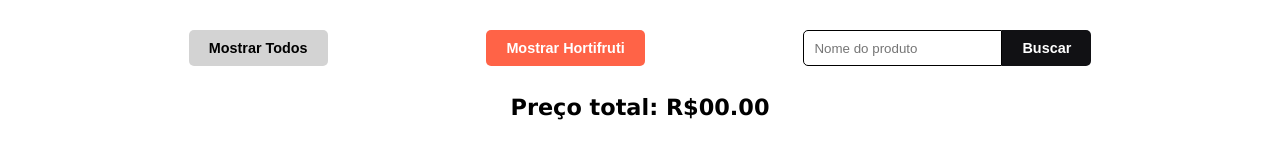
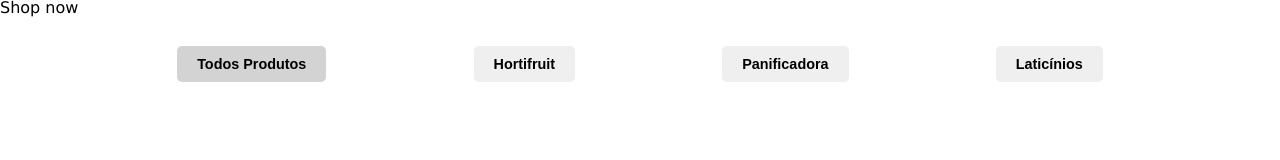
Before and after one commit to Kenzie-Academy-Brasil-Developers/entrega-lista-produtos-m2-sprint-1b-NicollyAlves, a plain HTML site: page index.html in a window 1280 px wide. Drawn offline with Linux system fonts and the light colour scheme.

Commit message:
Update index.html

```diff
--- a/index.html
+++ b/index.html
@@ -12,44 +12,42 @@
 
     <!-- CABEÇALHO -->
     <header>
+        <nav>
+            <h1 class="tituloPrincipal"><strong>Shop now</strong></h1>
+        </nav>
         <div id="filters" class="filtersContainer">
 
-            <button class="estiloGeralBotoes estiloGeralBotoes--mostrarTodos">Mostrar Todos</button>
-            <button class="estiloGeralBotoes estiloGeralBotoes--filtrarHortifruti">Mostrar Hortifruti</button>
+            <button id="todos" class="estiloGeralBotoes estiloGeralBotoes--mostrarTodos">Todos Produtos</button>
+            <button id="hortifruit" class="estiloGeralBotoes estiloGeralBotoes--filtrarHortifruit">Hortifruit</button>
+            <button id="panificadora" class="estiloGeralBotoes estiloGeralBotoes--filtrarPanificadora">Panificadora</button>
+            <button id="laticinios" class="estiloGeralBotoes estiloGeralBotoes--filtrarLaticinios">Laticínios</button>
 
-            <div class="containerBuscaPorNome">
+           <!-- <div class="containerBuscaPorNome">
 
-                <input type="text" placeholder="Nome do produto" class="campoBuscaPorNome">
-                <button class="estiloGeralBotoes estiloGeralBotoes--botaoBuscaPorNome">Buscar</button>
+                <input id="input" type="text" placeholder="Pesquisar por" class="campoBuscaPorNome">
+                <button class="estiloGeralBotoes--botaoBuscaPorNome">
+                    <img class="lupinha" src="./src/img/search_FILL0_wght400_GRAD0_opsz48.png" alt="lupinha">
+                </button>
 
-            </div>
+            </div>-->
         </div>
+        <!--<div class="caixaPreco">
+            <p class="pDescrição">Valor total dos produtos da sessão selecionada</p>
+            <p class="total">R$<span class="precoTotal">00.00</span></p>
+        </div>-->
+
     </header>
 
     <main>
         <div class="containerListaProdutos" id="listProdutos">
-            <ul>
-            <!-- Utilize esse item html como template para a construção da lista de produtos -->
+            <ul id="listas" class="lista">
 
-            <!-- Você pode remover esses comentários depois que fizer a construção pelo DOM -->
-
-            <!--
-                <li>
-                    <img src="./src/img/maça.png" alt="Imagem maçã">
-                    <h3>Maçã</h3>
-                    <p>R$02.00</p>
-                    <span>Seção - Hortifruti</span>
-                </li>
-            -->
             </ul>
         </div>
 
-        <div class="containerPrecoTotal">
-            <p>Preço total: R$<span id="precoTotal">00.00</span></p>
-        </div>
     </main>
+    <script src="./src/js/dataProdutos.js"></script>
+    <script src="./src/js/script.js"></script>
 
-    <script src="src/js/dataProdutos.js"></script>
-    <script src="src/js/script.js"></script>
 </body>
 </html>
```
